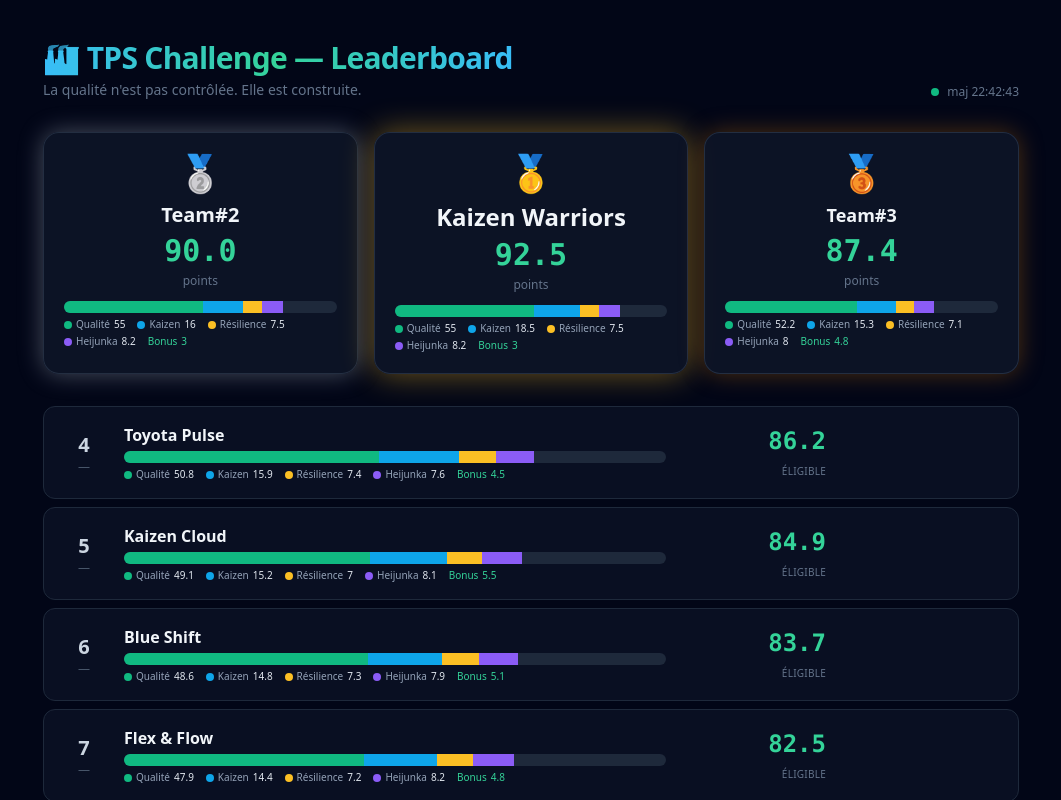
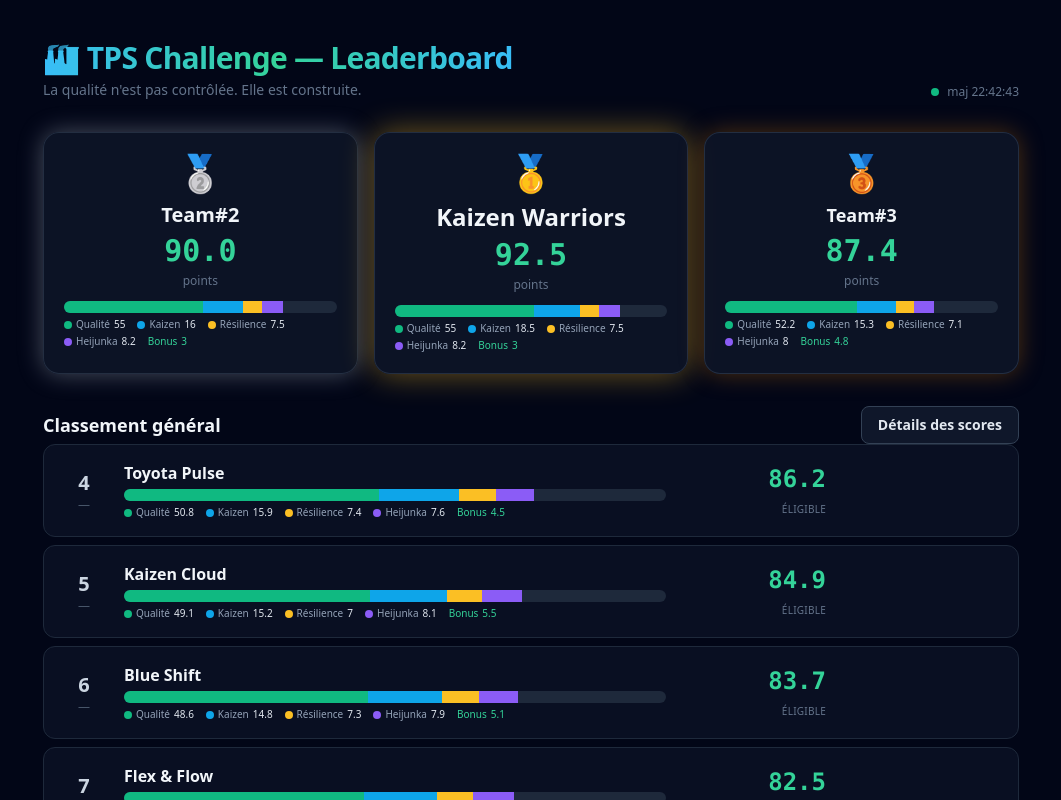
Before and after one commit to Haingue/nuitdelinfo2026, a React (Vite) app in the folder leaderboard/: page / in a window 1280 px wide. Shown: the top 800 px of the page, without its empty margins (109-1170 px from the left). Built offline with nearby package versions, Linux system fonts and the light colour scheme; no server answers.

Commit message:
FEAT: add score details

```diff
--- a/leaderboard/src/App.jsx
+++ b/leaderboard/src/App.jsx
@@ -1,6 +1,7 @@
 import { useEffect, useRef, useState } from 'react'
 import Sparkline from './components/Sparkline.jsx'
 import BreakdownChart from './components/BreakdownChart.jsx'
+import ScoreBreakdownCharts from './components/ScoreBreakdownCharts.jsx'
 import { loadLeaderboard, loadHistory } from './lib/data.js'
 
 const REFRESH_MS = 60_000 // rafraîchissement toutes les 60 s en local
@@ -123,6 +124,7 @@ export default function App() {
   const [history, setHistory] = useState({})
   const [prevRanks, setPrevRanks] = useState(null)
   const [lastUpdate, setLastUpdate] = useState(null)
+  const [showScoreDetails, setShowScoreDetails] = useState(false)
 
   useEffect(() => {
     let cancelled = false
@@ -193,6 +195,26 @@ export default function App() {
 
       {/* Liste */}
       <main className="mx-auto mt-8 max-w-5xl px-6 pb-16">
+        <div className="flex flex-wrap items-center justify-between gap-3">
+          <h2 className="text-lg font-bold text-slate-100">
+            Classement général
+          </h2>
+          <button
+            type="button"
+            aria-expanded={showScoreDetails}
+            aria-controls="score-details"
+            onClick={() => setShowScoreDetails((visible) => !visible)}
+            className="rounded-lg border border-slate-700 bg-slate-900 px-4 py-2 text-sm font-semibold
+              text-slate-200 transition-colors hover:border-sky-500 hover:text-sky-300"
+          >
+            {showScoreDetails ? 'Masquer les détails' : 'Détails des scores'}
+          </button>
+        </div>
+        {showScoreDetails && (
+          <div id="score-details" className="mt-3">
+            <ScoreBreakdownCharts teams={teams} />
+          </div>
+        )}
         {rest.length === 0 && podium.length === 0 && (
           <p className="animate-pulse text-center text-slate-500">
             Chargement des usines…
```
